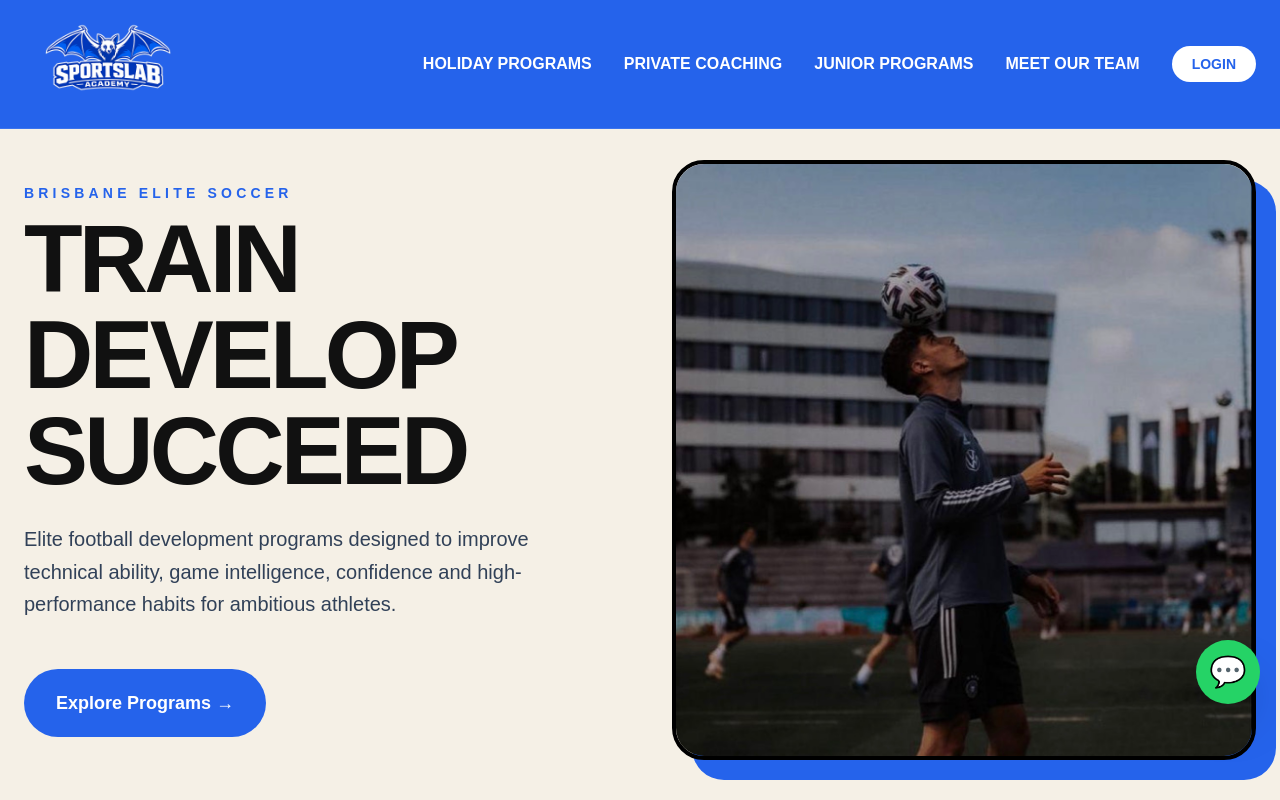
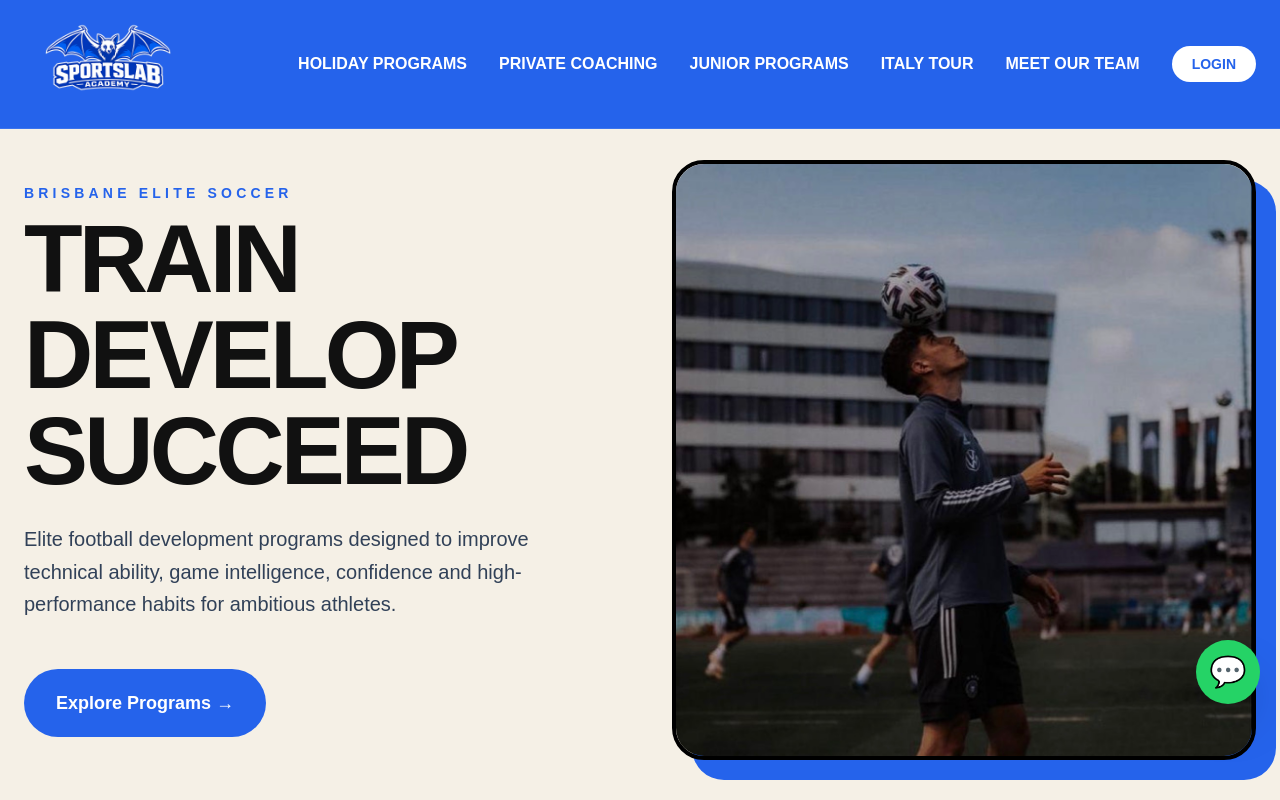
Before and after one commit to petru23/sportslabacademy, a Next.js app: page / in a window 1280 px wide. Shown: the top 800 px of the page. Built offline with nearby package versions, Linux system fonts and the light colour scheme; no server answers.

Commit message:
add italy tour to homepage nav and sponsor link in footer

```diff
--- a/app/page.tsx
+++ b/app/page.tsx
@@ -139,6 +139,13 @@ export default function MultisportCampPage() {
         className="font-semibold hover:text-white/70"
       >
         JUNIOR PROGRAMS
+      </a>
+
+      <a
+        href="/italy-tour"
+        className="font-semibold hover:text-white/70"
+      >
+        ITALY TOUR
       </a>
 
       <a
@@ -295,6 +302,14 @@ export default function MultisportCampPage() {
         className="whitespace-nowrap border-b border-white/20 py-4"
       >
         JUNIOR PROGRAMS
+      </a>
+
+      <a
+        onClick={() => setMenuOpen(false)}
+        href="/italy-tour"
+        className="whitespace-nowrap border-b border-white/20 py-4"
+      >
+        ITALY TOUR
       </a>
 
       <a
--- a/app/team/page.tsx
+++ b/app/team/page.tsx
@@ -149,7 +149,7 @@ export default function MultisportCampPage() {
 
     {/* DAVIDE */}
     <div className="overflow-hidden rounded-[2.5rem] bg-white text-left shadow-2xl md:grid md:grid-cols-[380px_1fr]">
-      <div className="h-[420px] bg-[url('/coach_Davide.jpeg')] bg-cover bg-center md:h-full" />
+      <div className="h-[420px] bg-[url('/coach-Davide.jpeg')] bg-cover bg-center md:h-full" />
 
       <div className="p-10 md:p-16">
         <h3 className="mb-3 text-5xl font-black">
--- a/components/Footer.tsx
+++ b/components/Footer.tsx
@@ -37,6 +37,10 @@ export default function Footer() {
             <a href="/italy-tour" className="block hover:text-blue-300">
               Italy Tour 2026
             </a>
+
+            <a href="/sponsor" className="block hover:text-blue-300">
+              Become a Sponsor
+            </a>
           </div>
         </div>
 
```
